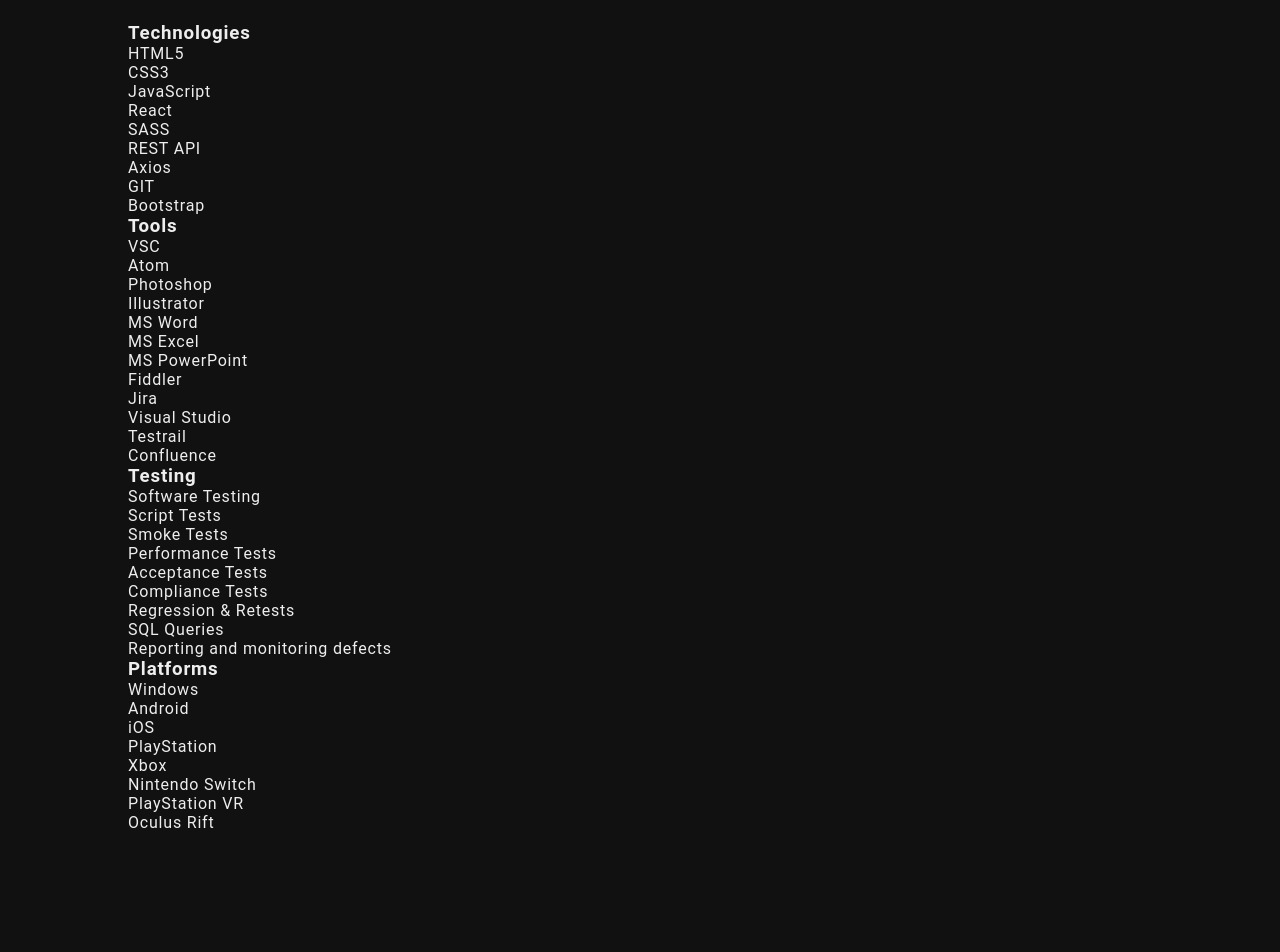
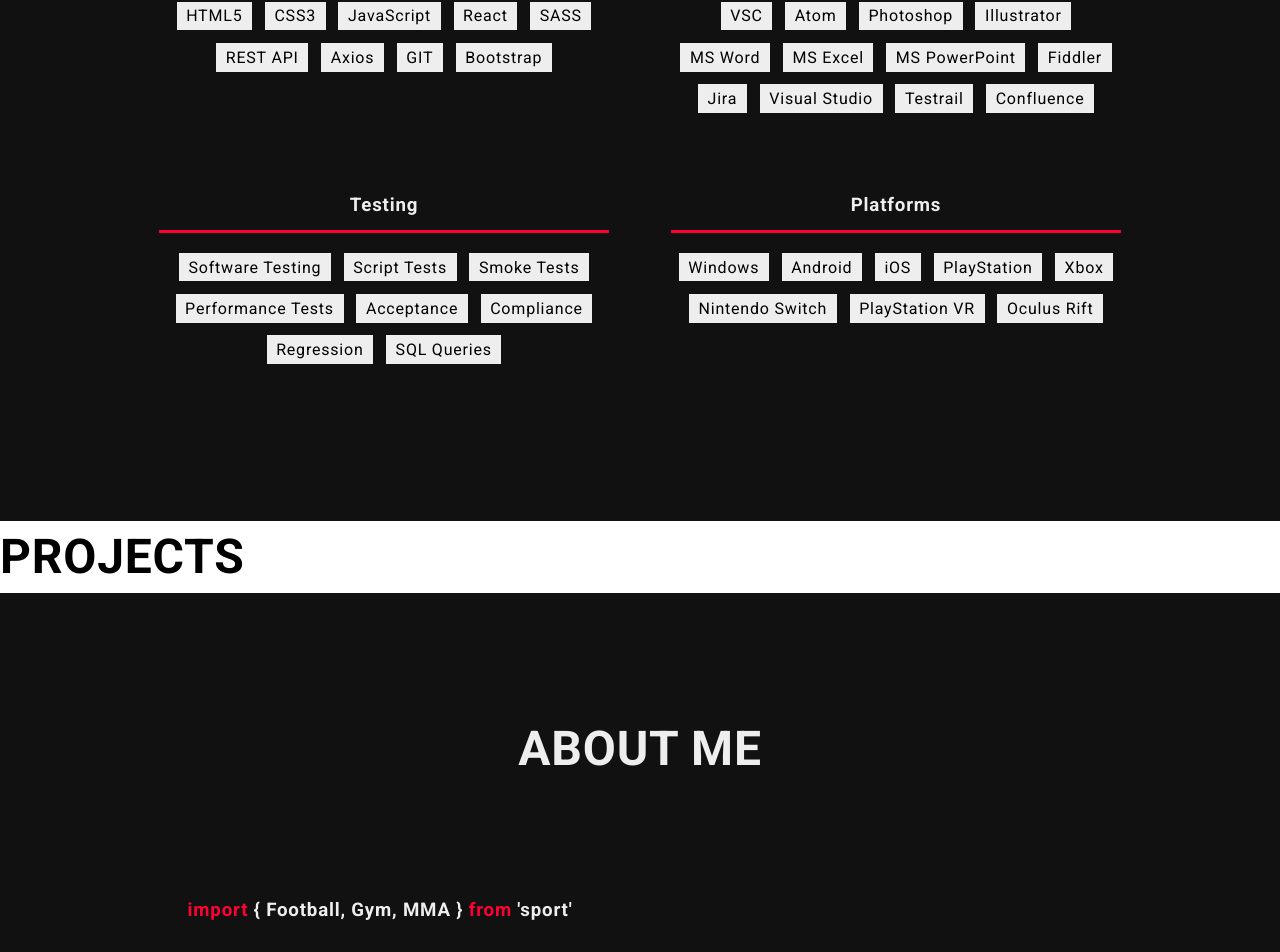
Before and after one commit to cyq7/cezary_kocinski, a React (Create React App) app: page / in a window 1280 px wide. Shown: the part 1740-2692 px from the top of the page. Built offline with nearby package versions, Linux system fonts and the light colour scheme.

Commit message:
style Skills component, add About Me template

```diff
--- a/public/index.html
+++ b/public/index.html
@@ -4,7 +4,7 @@
     <meta charset="utf-8" />
     <meta name="viewport" content="width=device-width, initial-scale=1" />
     <meta name="description" content="Cezary Kociński - Frontend Developer"/>
-    <link href="https://fonts.googleapis.com/css2?family=Lato:wght@300;400;700&display=swap" rel="stylesheet">
+    <link href="https://fonts.googleapis.com/css2?family=Roboto:wght@100;400;700&display=swap" rel="stylesheet">
     <title>Cezary Kociński</title>
   </head>
   <body>
--- a/src/components/About.js
+++ b/src/components/About.js
@@ -1,15 +1,34 @@
+import { useEffect } from 'react';
 import './styles/About.scss'
 
 const About = () => {
+    const sportSnippet = "<strong>import</strong> { Football, Gym, MMA } <strong>from</strong> 'sport'"
+    const naturalSciencesSnippet = "naturalSciences.<strong>map</strong>(e &nbsp <strong>=></strong> &nbsp { <br /> &nbsp &nbsp &nbsp &nbsp e  <strong>===</strong> chemistry &nbsp <strong>?</strong> &nbsp 'Ugh' &nbsp <strong>:</strong> &nbsp e.enjoy() <br />})"
+    const gamesSnippet = "<strong>do</strong> { <br /> &nbsp &nbsp play(Games) <br /> } <strong>while</strong> (getDate() < 3 AM)"
+
+    useEffect(() => {
+        document.getElementById('sportSnippet').innerHTML = sportSnippet;
+        document.getElementById('naturalSciencesSnippet').innerHTML = naturalSciencesSnippet;
+        document.getElementById('gamesSnippet').innerHTML = gamesSnippet;
+    }, [])
+
+
     return (
-        <div className="about">
+        <div className='about'>
             <h1>ABOUT ME</h1>
-            <div className="introduction">
-                <h2> Hi, my name is <span>Cezary</span> and I like to <strong>create</strong> things</h2>
-            </div>
-            <div className="description">
-                <p> I'm a Quality Assurance Specialist with 2 years of experience. I find it really cool, but I can't unleash my full potential in such a position. Since I can remember I have liked to create pretty things.  I also consider myself passionate about technology and what is associated with it. The front-end is a great combination of both of these worlds. I've been learning <strong>programming</strong> for over a year and I'm completely in love with it.
-                Most of my free time I spend on gym and computer games. </p>
+            <div className='container'>
+                <div className="hobby">
+                    <h3 id='sportSnippet'></h3>
+                    <p>Contrary to popular belief, Lorem Ipsum is not simply random text. It has roots in a piece of classical Latin literature from 45 BC, making it over 2000 years old. Richard McClintock, a Latin professor at Hampden-Sydney College in Virginia, looked up one of the more obscure Latin words, consectetur, from a Lorem Ipsum passage, and going through the cites of the word in classical literature, discovered the undoubtable source. Lorem Ipsum comes from sections </p>
+                </div>
+                <div className="hobby">
+                    <h3 id='naturalSciencesSnippet'></h3>
+                    <p>Contrary to popular belief, Lorem Ipsum is not simply random text. It has roots in a piece of classical Latin literature from 45 BC, making it over 2000 years old. Richard McClintock, a Latin professor at Hampden-Sydney College in Virginia, looked up one of the more obscure Latin words, consectetur, from a Lorem Ipsum passage, and going through the cites of the word in classical literature, discovered the undoubtable source. Lorem Ipsum comes from sections</p>
+                </div>
+                <div className="hobby">
+                    <h3 id='gamesSnippet'></h3>
+                    <p>Contrary to popular belief, Lorem Ipsum is not simply random text. It has roots in a piece of classical Latin literature from 45 BC, making it over 2000 years old. Richard McClintock, a Latin professor at Hampden-Sydney College in Virginia, looked up one of the more obscure Latin words, consectetur, from a Lorem Ipsum passage, and going through the cites of the word in classical literature, discovered the undoubtable source. Lorem Ipsum comes from sections</p>
+                </div>
             </div>
         </div>
     )
--- a/src/components/App.js
+++ b/src/components/App.js
@@ -1,9 +1,10 @@
 import NavBar from './NavBar';
 import HomeScreen from './HomeScreen';
+import Intro from './Intro';
+import Skills from './Skills';
+import Projects from './Projects';
 import About from './About';
-import Skills from './Skills';
-import Projects from './Projects'
-import Contact from './Contact'
+import Contact from './Contact';
 
 import './styles/App.scss'
 
@@ -12,9 +13,10 @@
         <div className='container'>
             <NavBar />
             <HomeScreen />
-            <About />
+            <Intro />
             <Skills />
             <Projects />
+            <About />
             <Contact />
         </div>
     )
--- /dev/null
+++ b/src/components/Intro.js
@@ -0,0 +1,17 @@
+import './styles/Intro.scss'
+
+const Intro = () => {
+    return (
+        <div className="intro">
+            <div className="introduction">
+                <h2> Hi, my name is <span>Cezary</span> and I like to <strong>create</strong> things</h2>
+            </div>
+            <div className="description">
+                <p> I'm a Quality Assurance Specialist with 2 years of experience. I find it really cool, but I can't unleash my full potential in such a position. Since I can remember I have liked to create pretty things.  I also consider myself passionate about technology and what is associated with it. The front-end is a great combination of both of these worlds. I've been learning <strong>programming</strong> for over a year and I'm completely in love with it.
+                Most of my free time I spend on gym and computer games. </p>
+            </div>
+        </div>
+    )
+}
+
+export default Intro;
--- a/src/components/Skills.js
+++ b/src/components/Skills.js
@@ -7,61 +7,60 @@
             <div className='container'>
                 <div className='category'>
                     <h3>Technologies</h3>
-                    <div className='inner-container'>
-                        <div>HTML5</div>
-                        <div>CSS3</div>
-                        <div>JavaScript</div>
-                        <div>React</div>
-                        <div>SASS</div>
-                        <div>REST API</div>
-                        <div>Axios</div>
-                        <div>GIT</div>
-                        <div>Bootstrap</div>
-                    </div>
+                    <ul className='inner-container'>
+                        <li>HTML5</li>
+                        <li>CSS3</li>
+                        <li>JavaScript</li>
+                        <li>React</li>
+                        <li>SASS</li>
+                        <li>REST API</li>
+                        <li>Axios</li>
+                        <li>GIT</li>
+                        <li>Bootstrap</li>
+                    </ul>
                 </div>
                 <div className='category'>
                     <h3>Tools</h3>
-                    <div className='inner-container'>
-                        <div>VSC</div>
-                        <div>Atom</div>
-                        <div>Photoshop</div>
-                        <div>Illustrator</div>
-                        <div>MS Word</div>
-                        <div>MS Excel</div>
-                        <div>MS PowerPoint</div>
-                        <div>Fiddler</div>
-                        <div>Jira</div>
-                        <div>Visual Studio</div>
-                        <div>Testrail</div>
-                        <div>Confluence</div>
-                    </div>
+                    <ul className='inner-container'>
+                        <li>VSC</li>
+                        <li>Atom</li>
+                        <li>Photoshop</li>
+                        <li>Illustrator</li>
+                        <li>MS Word</li>
+                        <li>MS Excel</li>
+                        <li>MS PowerPoint</li>
+                        <li>Fiddler</li>
+                        <li>Jira</li>
+                        <li>Visual Studio</li>
+                        <li>Testrail</li>
+                        <li>Confluence</li>
+                    </ul>
                 </div>
                 <div className='category'>
                     <h3>Testing</h3>
-                    <div className='inner-container'>
-                        <div>Software Testing</div>
-                        <div>Script Tests</div>
-                        <div>Smoke Tests</div>
-                        <div>Performance Tests</div>
-                        <div>Acceptance Tests</div>
-                        <div>Compliance Tests</div>
-                        <div>Regression & Retests</div>
-                        <div>SQL Queries</div>
-                        <div>Reporting and monitoring defects</div>
-                    </div>
+                    <ul className='inner-container'>
+                        <li>Software Testing</li>
+                        <li>Script Tests</li>
+                        <li>Smoke Tests</li>
+                        <li>Performance Tests</li>
+                        <li>Acceptance</li>
+                        <li>Compliance</li>
+                        <li>Regression</li>
+                        <li>SQL Queries</li>
+                    </ul>
                 </div>
                 <div className='category'>
                     <h3>Platforms</h3>
-                    <div className='inner-container'>
-                        <div>Windows</div>
-                        <div>Android</div>
-                        <div>iOS</div>
-                        <div>PlayStation</div>
-                        <div>Xbox</div>
-                        <div>Nintendo Switch</div>
-                        <div>PlayStation VR</div>
-                        <div>Oculus Rift</div>
-                    </div>
+                    <ul className='inner-container'>
+                        <li>Windows</li>
+                        <li>Android</li>
+                        <li>iOS</li>
+                        <li>PlayStation</li>
+                        <li>Xbox</li>
+                        <li>Nintendo Switch</li>
+                        <li>PlayStation VR</li>
+                        <li>Oculus Rift</li>
+                    </ul>
                 </div>
             </div>
         </div>
--- a/src/components/styles/About.scss
+++ b/src/components/styles/About.scss
@@ -1,17 +1,29 @@
-@import "./base.scss";
+@import './base.scss';
 
 .about {
     @include section;
+    color: #eee;
+    background: #111;
 
-    .introduction, .description {
-        padding: 5%;
-        font-weight: 300;
+    h1 {
+        color: #eee;
     }
 
+    .container {
+        display: block;
+        grid-template-columns: 1fr;
 
-    span {
-        color: #fff;
-        background: #000;
-        padding: 0.2em 0.4em;
+        .hobby {
+            padding: 3%;
+
+            h3 {
+                line-height: 1.5em;
+                padding: 3%;
+            }
+
+            p {
+                color: #aaa;
+            }
+        }
     }
 }
--- /dev/null
+++ b/src/components/styles/Intro.scss
@@ -0,0 +1,16 @@
+@import "./base.scss";
+
+.intro {
+    @include section;
+
+    .introduction, .description {
+        padding: 5%;
+        font-weight: 300;
+    }
+
+    span {
+        color: #fff;
+        background: #000;
+        padding: 0.2em 0.4em;
+    }
+}
--- a/src/components/styles/NavBar.scss
+++ b/src/components/styles/NavBar.scss
@@ -33,7 +33,6 @@
             cursor: pointer;
 
             &:hover {
-
                 background: rgb(255, 0, 51)
             }
         }
--- a/src/components/styles/Skills.scss
+++ b/src/components/styles/Skills.scss
@@ -4,9 +4,44 @@
     @include section;
     color: #eee;
     background: #111;
+    // clip-path: polygon(0 15%, 100% 0, 100% 85%, 0% 100%);
 
     h1 {
         color: #eee;
     }
 
+    .container {
+        display: grid;
+        grid-template-columns: 1fr;
+
+        .category {
+            padding: 3%;
+            margin: 3%;
+            text-align: center;
+
+            h3 {
+                padding: 3%;
+                position: relative;
+                z-index: 0;
+                border-bottom: 3px solid rgb(255, 0, 50);
+                margin-bottom: 3%;
+            }
+
+            .inner-container {
+                list-style: none;
+
+                li {
+                    display: inline-block;
+                    padding: 0.3em 0.6em;
+                    margin: 0.4em;
+                    background: #eee;
+                    color: #000;
+                }
+            }
+        }
+
+        @media (min-width: 768px) {
+            grid-template-columns: 1fr 1fr;
+        }
+    }
 }
```
